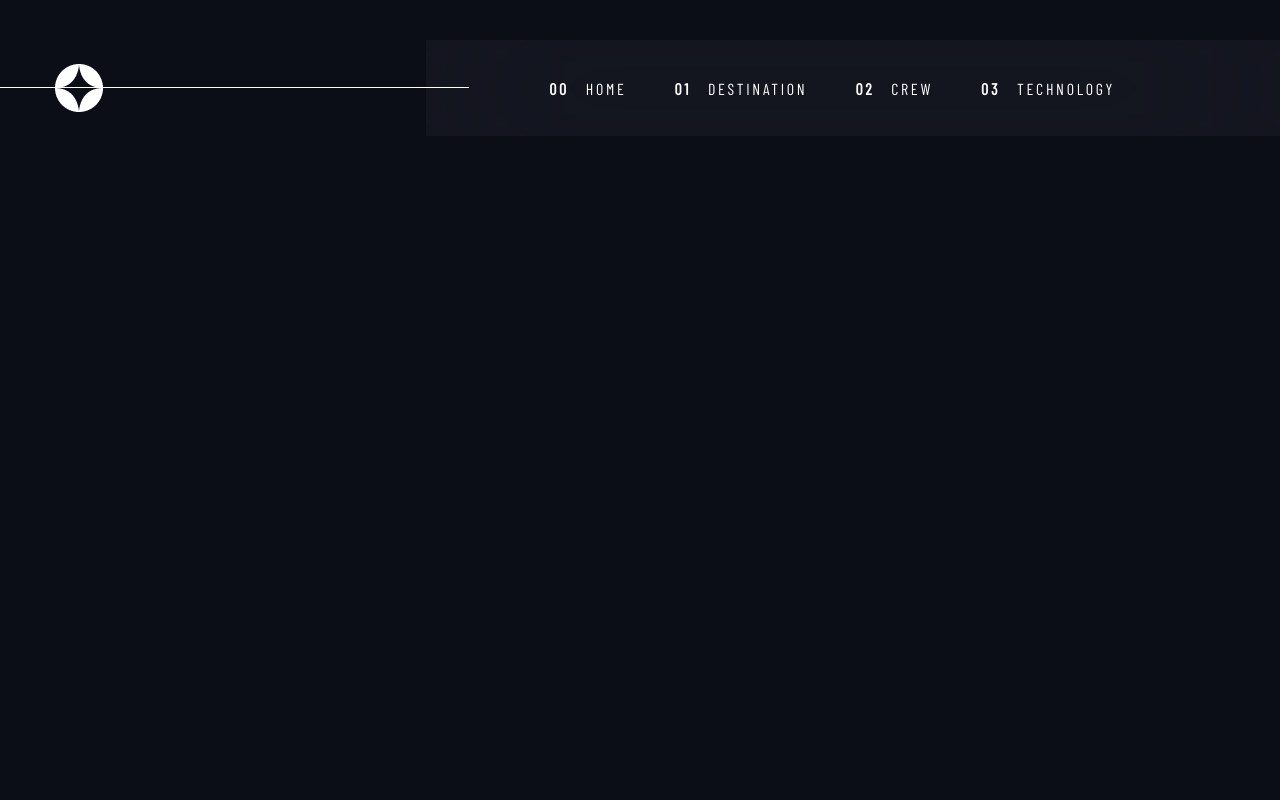
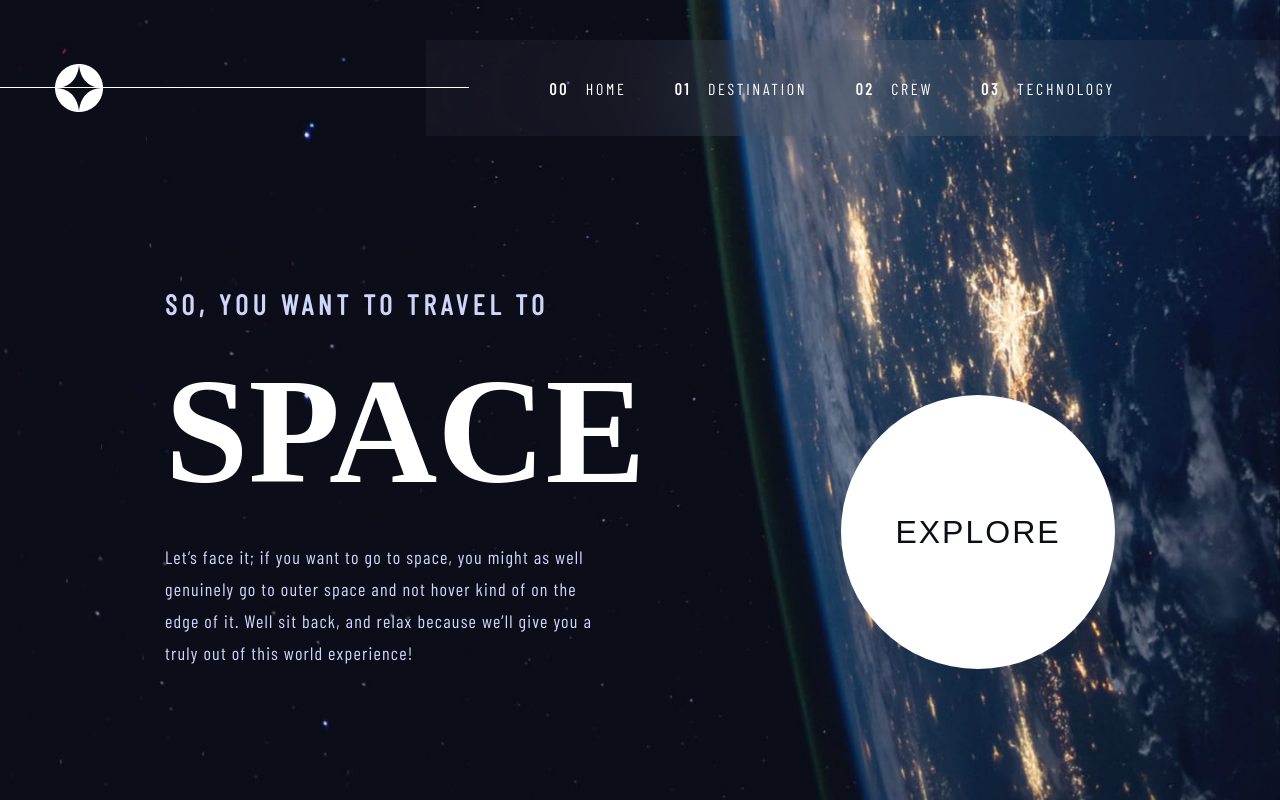
Before and after one commit to Zivanchy/space-tourism-app, a React (Create React App) app: page / in a window 1280 px wide. Built offline with nearby package versions, Linux system fonts and the light colour scheme; a web font is replaced by a local one.

Commit message:
added home page and implemented styles

```diff
--- a/src/components/Navbar/_navbar.scss
+++ b/src/components/Navbar/_navbar.scss
@@ -2,6 +2,9 @@
   @include flex(row, space-between, center);
   margin-top: 40px;
   margin-left: 55px;
+  position: relative;
+
+  z-index: 10;
 }
 
 .navbar__container {
--- a/src/pages/Home/Home.jsx
+++ b/src/pages/Home/Home.jsx
@@ -4,7 +4,23 @@ import backgroundImage from '../../assets/home/background-home-desktop.jpg';
 
 const Home = () => {
   return (
-    <div className="home" style={{ backgroundImage: backgroundImage }}></div>
+    <div
+      className="home"
+      style={{ backgroundImage: `url(${backgroundImage})` }}
+    >
+      <div className="home__container">
+        <h2 className="home__container-subtitle">So, you want to travel to</h2>
+        <h1 className="home__container-title">Space</h1>
+        <p className="home__container-text">
+          Let’s face it; if you want to go to space, you might as well genuinely
+          go to outer space and not hover kind of on the edge of it. Well sit
+          back, and relax because we’ll give you a truly out of this world
+          experience!
+        </p>
+      </div>
+
+      <button className="home__button">Explore</button>
+    </div>
   );
 };
 
--- a/src/pages/Home/_home.scss
+++ b/src/pages/Home/_home.scss
@@ -1,4 +1,65 @@
 .home {
   width: 100%;
-  height: 200px;
+  height: 100%;
+
+  background-repeat: no-repeat;
+  background-size: cover;
+
+  position: absolute;
+  top: 0;
+  left: 0;
 }
+
+.home__container {
+  @include flex(column, space-between, flex-start);
+  gap: 24px;
+  max-width: 450px;
+
+  position: absolute;
+  bottom: 131px;
+  left: 165px;
+}
+
+.home__container-subtitle {
+  font-family: $font-barlow;
+  font-size: 28px;
+  line-height: 34px;
+  letter-spacing: 4.725px;
+  text-transform: uppercase;
+
+  color: $light-blue;
+}
+
+.home__container-title {
+  font-size: 150px;
+  line-height: 172px;
+  text-transform: uppercase;
+}
+
+.home__container-text {
+  font-family: $font-barlow;
+  font-size: 18px;
+  line-height: 32px;
+  letter-spacing: 1.2px;
+  color: $light-blue;
+}
+
+.home__button {
+  width: 274px;
+  height: 274px;
+  border: none;
+  outline: none;
+  border-radius: 50%;
+  background: $white;
+  cursor: pointer;
+
+  position: absolute;
+  right: 165px;
+  bottom: 131px;
+
+  font-size: 32px;
+  line-height: 37px;
+  letter-spacing: 2px;
+  text-transform: uppercase;
+  color: $dark;
+}
--- a/src/sass/styles.css
+++ b/src/sass/styles.css
@@ -32,6 +32,8 @@ html,
           align-items: center;
   margin-top: 40px;
   margin-left: 55px;
+  position: relative;
+  z-index: 10;
 }
 
 .navbar__container {
@@ -115,6 +117,73 @@ html,
 
 .home {
   width: 100%;
-  height: 200px;
+  height: 100%;
+  background-repeat: no-repeat;
+  background-size: cover;
+  position: absolute;
+  top: 0;
+  left: 0;
+}
+
+.home__container {
+  display: -webkit-box;
+  display: -ms-flexbox;
+  display: flex;
+  -webkit-box-orient: vertical;
+  -webkit-box-direction: normal;
+      -ms-flex-direction: column;
+          flex-direction: column;
+  -webkit-box-pack: justify;
+      -ms-flex-pack: justify;
+          justify-content: space-between;
+  -webkit-box-align: start;
+      -ms-flex-align: start;
+          align-items: flex-start;
+  gap: 24px;
+  max-width: 450px;
+  position: absolute;
+  bottom: 131px;
+  left: 165px;
+}
+
+.home__container-subtitle {
+  font-family: "Barlow Condensed", sans-serif;
+  font-size: 28px;
+  line-height: 34px;
+  letter-spacing: 4.725px;
+  text-transform: uppercase;
+  color: #d0d6f9;
+}
+
+.home__container-title {
+  font-size: 150px;
+  line-height: 172px;
+  text-transform: uppercase;
+}
+
+.home__container-text {
+  font-family: "Barlow Condensed", sans-serif;
+  font-size: 18px;
+  line-height: 32px;
+  letter-spacing: 1.2px;
+  color: #d0d6f9;
+}
+
+.home__button {
+  width: 274px;
+  height: 274px;
+  border: none;
+  outline: none;
+  border-radius: 50%;
+  background: #ffffff;
+  cursor: pointer;
+  position: absolute;
+  right: 165px;
+  bottom: 131px;
+  font-size: 32px;
+  line-height: 37px;
+  letter-spacing: 2px;
+  text-transform: uppercase;
+  color: #0b0d17;
 }
 /*# sourceMappingURL=styles.css.map */
```
Also changed, not shown: 1 other file (tests, documents, lock files or other folders).
